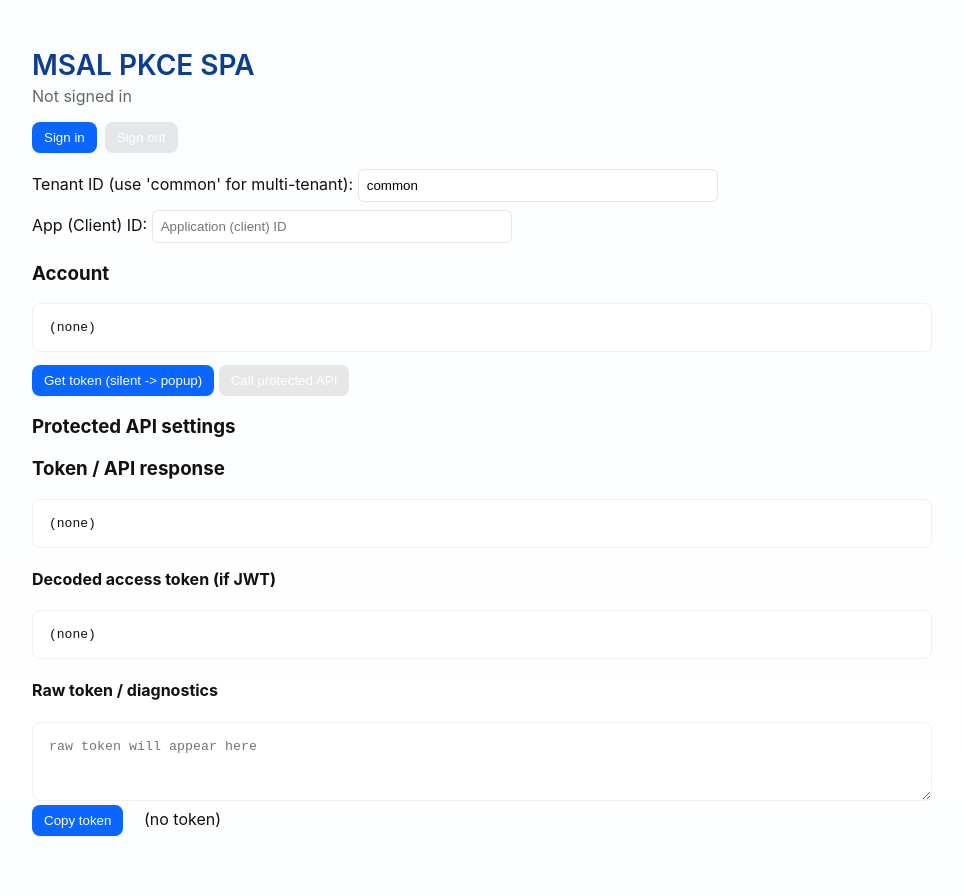
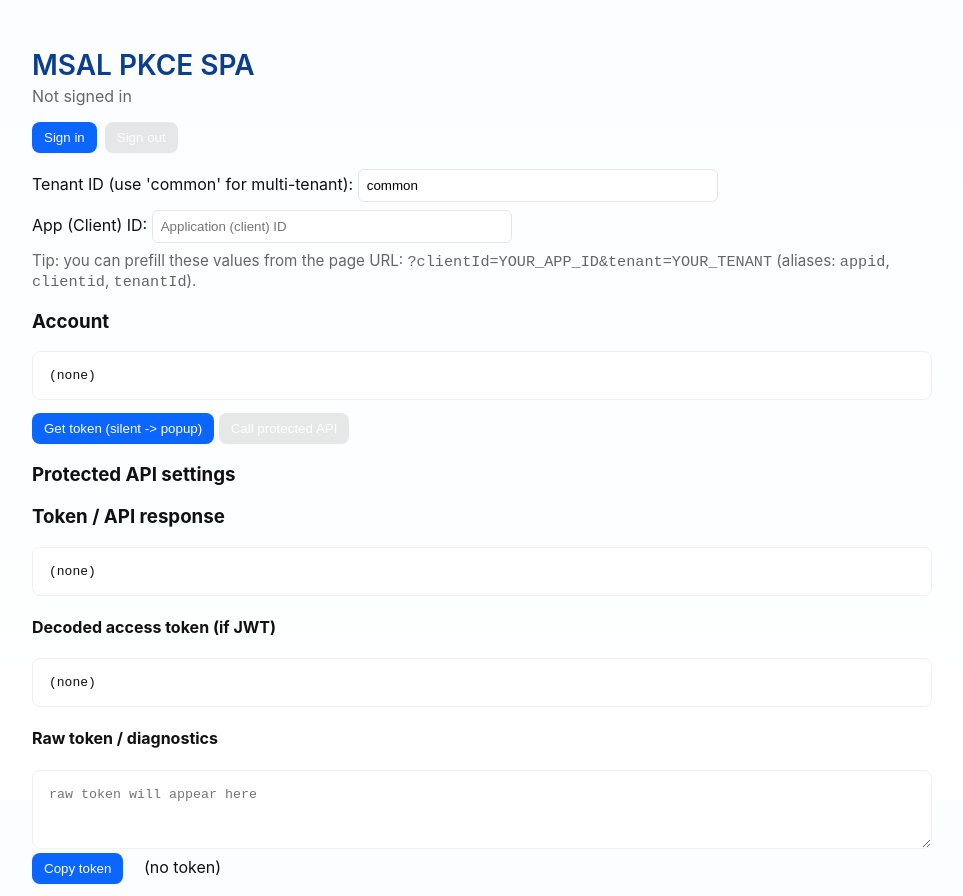
Before and after one commit to hollmat1/mh-spa-test-app, a website: page index.html in a window 1280 px wide. Shown: the whole page, without its empty margins (158-1121 px from the left). Drawn offline with Linux system fonts and the light colour scheme.

Commit message:
Add README and page hint for query-param prefill of clientId/tenant

```diff
--- a/index.html
+++ b/index.html
@@ -37,6 +37,7 @@
     <div style="margin-top:.25rem">
       <label>App (Client) ID: <input id="clientId" type="text" style="width:40%" placeholder="Application (client) ID" /></label>
     </div>
+    <div class="note" style="margin-top:.5rem">Tip: you can prefill these values from the page URL: <code>?clientId=YOUR_APP_ID&amp;tenant=YOUR_TENANT</code> (aliases: <code>appid</code>, <code>clientid</code>, <code>tenantId</code>).</div>
     <h3>Account</h3>
     <pre id="account">(none)</pre>
 
```
Also changed, not shown: README.md.
